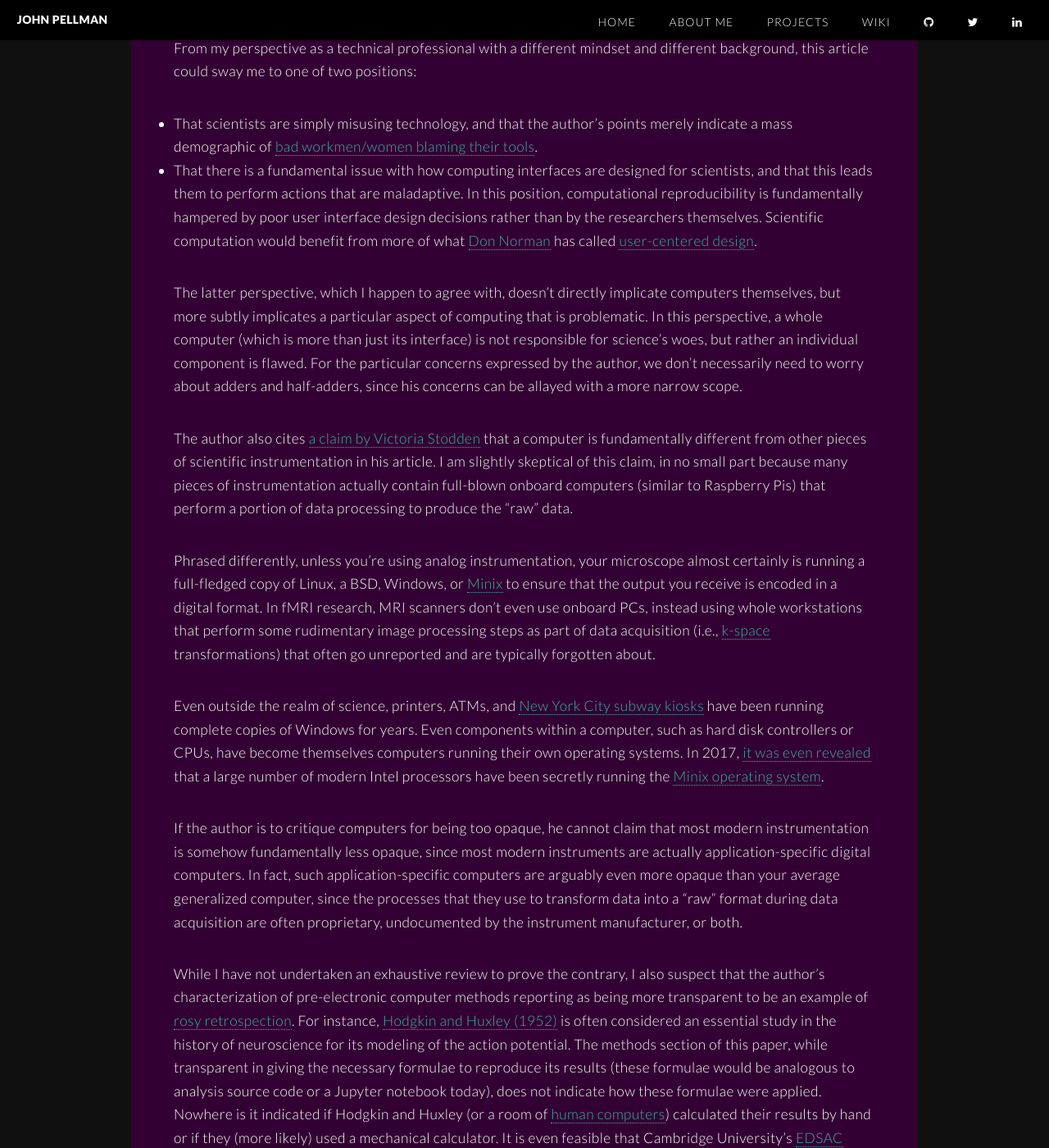
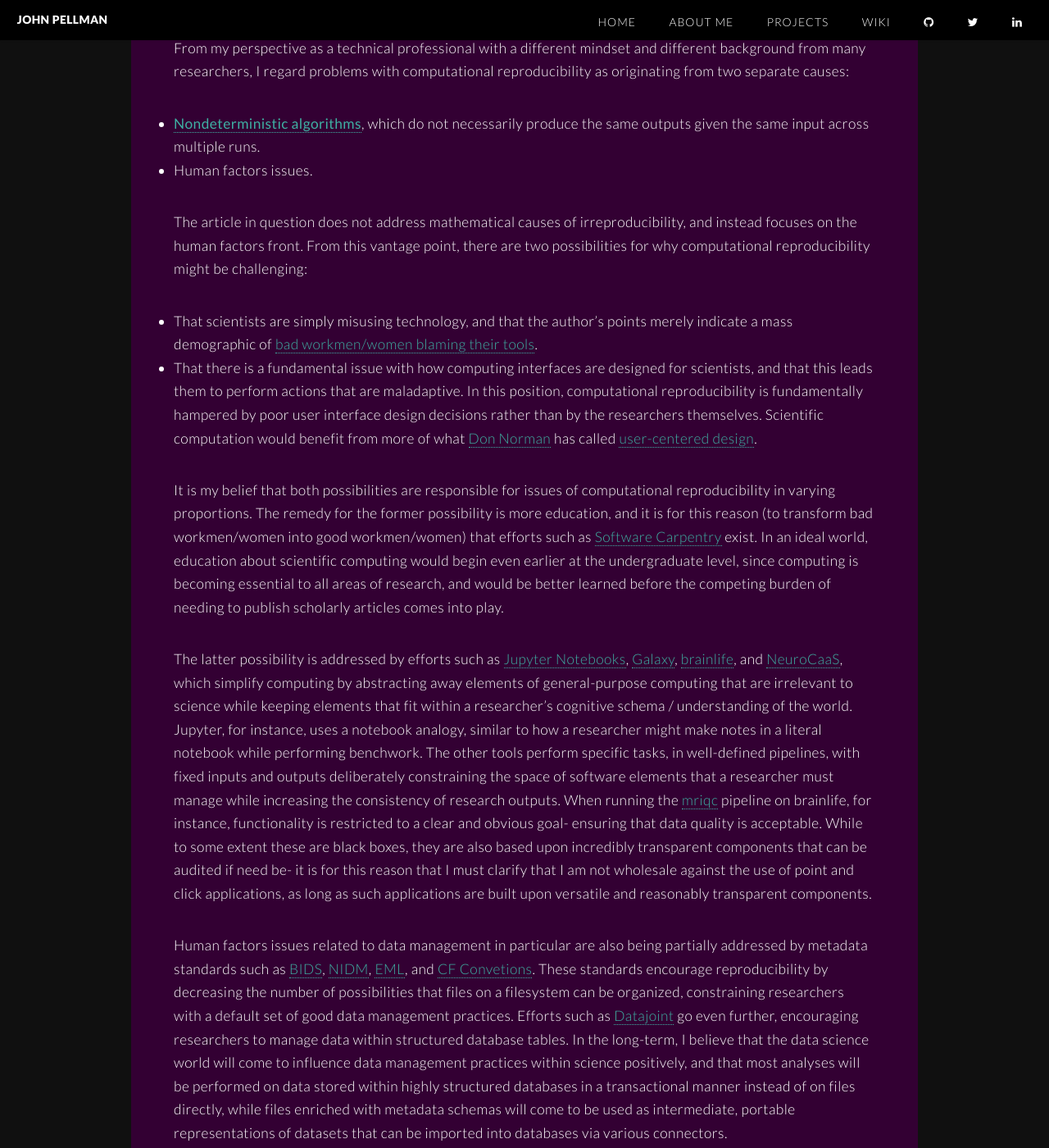
Before and after one commit to jpellman/jpellman.github.io, a Jekyll site: the page built from _posts/2020-05-25-assorted-meditations-on-reproducibility.md, in a window 1280 px wide and 1400 px high, scrolled down 2489 px. Shown: the whole window at 82% size. Built offline with Jekyll 4.4.1, drawn with Linux system fonts in a browser that asks for light colours; some of the changed text lies outside the part shown.

Commit message:
Added some more thoughts

```diff
--- a/_posts/2020-05-25-assorted-meditations-on-reproducibility.md
+++ b/_posts/2020-05-25-assorted-meditations-on-reproducibility.md
@@ -5,13 +5,13 @@ date:   2020-05-25 21:36:14
 permalink: /2020-reproducibility.html
 ---
 
-It's been a while since I've written about scientific reproducibility, and I've accumulated quite a few perspectives in the intervening months.  I'm not certain that my thoughts have achieved a sufficient coherence to merit a full essay, but I believe that even in an unrefined form, they are worth publishing on this site as part of the broader dialogue about scientific reproducibility.  Most of the short motifs that follow are simply responses to other articles that are out there that I've come across.  It's important to note beforehand that I am mostly a layman in the topics that I comment on, and that I have not been fully active in participating in the context that they are being debated within.  Anything I say should thus be taken with a grain of salt.
+It's been a while since I've written about scientific reproducibility, and I've accumulated quite a few perspectives in the intervening months.  I'm not certain that my thoughts have achieved a sufficient coherence to merit a full essay, but I believe that even in an unrefined form, they are worth publishing on this site as part of the broader dialogue about scientific reproducibility.  Most of the short motifs that follow are simply responses to other articles that are out there that I've come across.  It's important to note beforehand that, while I feel confident in commenting on technical topics, I admittedly have not been fully keeping up with all of the discourse about reproducibility, so there are doubtless some blind spots that may be affecting my perspective.
 
 # The National Academies of Science and Engineering and ACM Definitions of Reproducibility
 
 In November of last year, I attended the [SC19](https://sc19.supercomputing.org/) conference, which brings together an assortment of computer scientists, systems administrators, and vendors.  One of the various birds of a feather sessions I attended ([The National Academies’ Report on Reproducibility and Replicability in Science: Inspirations for the SC Reproducibility Initiative](https://sc19.supercomputing.org/session/?sess=sess293)) discussed the issue of reproducibility in great detail.  The big news at this session was that several [operationalizations](https://en.wikipedia.org/wiki/Operationalization) for the concept of reproducibility that were developed independently by the ACM (see [here](https://www.acm.org/publications/policies/artifact-review-badging)) and the National Academies (see [here](https://doi.org/c5jp)) were being harmonized across the two organizations.
 
-A primary motivation for this reconciliation of jargon was that the ACM and National Academies were, in fact, using the same words to refer to the nearly the exact opposite concepts.  Namely, the ACM defined the term **replicability** to mean an attempt to reproduce an article's results using the exact same experimental setup by another team, while the term **reproducilibity** indicated the concept of convergent results made by a different team using a different experimental setup.
+A primary motivation for this reconciliation of jargon was that the ACM and National Academies were, in fact, using the same words to refer to the nearly the exact opposite concepts.  Namely, the ACM defined the term **replicability** to mean an attempt to reproduce an article's results using the exact same experimental setup by another team, while the term **reproducibility** indicated the concept of convergent results made by a different team using a different experimental setup.
 
 The National Academies, in contrast, defined **reproducibility** as the act of an independent team obtaining the same results through rigid adherence to the same methods and setup while also using the same dataset, while **replicability** referred to convergent results emerging from non-identical setups.
 
@@ -24,18 +24,27 @@ It is my personal opinion that it would be better to use one term (reproducibili
 Recently I came across [an article](https://theconversation.com/how-computers-broke-science-and-what-we-can-do-to-fix-it-49938) that impugns electronic computers for breaking science.  Namely, computers are blamed for:
 
  * Making data processing methods more opaque and converting processes that were formerly transparent into black boxes.
- * Being too versatile, and thus complicating methods reporting in journal articles.  Furthermore, making it so that results are reproducible now involves documenting your both your software and dataset and potentially using a standardized organizational scheme like [BIDS](https://bids.neuroimaging.io/) or the [CF](http://cfconventions.org/Data/cf-documents/overview/article.pdf) metadata standard.
+ * Being too versatile, and thus complicating methods reporting in journal articles.  Furthermore, making it so that results are reproducible now involves documenting your both your software and data management efforts.
 
 While the article contains many positions that I agree with to varying degrees, such as increased sharing of data, the use of open source toolkits, and a shift away from exclusively point-and-click applications, I find that the central premise- that computers in and of themselves have somehow disrupted the scientific process- to be poorly supported.  I do think that there is an element of truth to what the author says in this regard, but I think that this central position lacks precision.
 
-From my perspective as a technical professional with a different mindset and different background, this article could sway me to one of two positions:
+From my perspective as a technical professional with a different mindset and different background from many researchers, I regard problems with computational reproducibility as originating from two separate causes:
+
+ * **[Nondeterministic algorithms](https://en.wikipedia.org/wiki/Nondeterministic_algorithm)**, which do not necessarily produce the same outputs given the same input across multiple runs.
+ * Human factors issues.
+
+The article in question does not address mathematical causes of irreproducibility, and instead focuses on the human factors front.  From this vantage point, there are two possibilities for why computational reproducibility might be challenging:
 
  * That scientists are simply misusing technology, and that the author's points merely indicate a mass demographic of [bad workmen/women blaming their tools](https://en.wiktionary.org/wiki/a_bad_workman_always_blames_his_tools).
  * That there is a fundamental issue with how computing interfaces are designed for scientists, and that this leads them to perform actions that are maladaptive.  In this position, computational reproducibility is fundamentally hampered by poor user interface design decisions rather than by the researchers themselves.  Scientific computation would benefit from more of what [Don Norman](https://en.wikipedia.org/wiki/Don_Norman) has called [user-centered design](https://en.wikipedia.org/wiki/User-centered_design).
 
-The latter perspective, which I happen to agree with, doesn't directly implicate computers themselves, but more subtly implicates a particular aspect of computing that is problematic.  In this perspective, a whole computer (which is more than just its interface) is not responsible for science's woes, but rather an individual component is flawed.  For the particular concerns expressed by the author, we don't necessarily need to worry about adders and half-adders, since his concerns can be allayed with a more narrow scope.
+It is my belief that both possibilities are responsible for issues of computational reproducibility in varying proportions.  The remedy for the former possibility is more education, and it is for this reason (to transform bad workmen/women into good workmen/women) that efforts such as [Software Carpentry](https://software-carpentry.org/) exist.  In an ideal world, education about scientific computing would begin even earlier at the undergraduate level, since computing is becoming essential to all areas of research, and would be better learned before the competing burden of needing to publish scholarly articles comes into play.
 
-The author also cites [a claim by Victoria Stodden](https://www.edge.org/annual-question/2014/response/25340) that a computer is fundamentally different from other pieces of scientific instrumentation in his article.  I am slightly skeptical of this claim, in no small part because many pieces of instrumentation actually contain full-blown onboard computers (similar to Raspberry Pis) that perform a portion of data processing to produce the "raw" data.
+The latter possibility is addressed by efforts such as [Jupyter Notebooks](https://jupyter.org/), [Galaxy](https://usegalaxy.org/), [brainlife](https://brainlife.io/), and [NeuroCaaS](http://www.neurocaas.org/), which simplify computing by abstracting away elements of general-purpose computing that are irrelevant to science while keeping elements that fit within a researcher's cognitive schema / understanding of the world.  Jupyter, for instance, uses a notebook analogy, similar to how a researcher might make notes in a literal notebook while performing benchwork.  The other tools perform specific tasks, in well-defined pipelines, with fixed inputs and outputs deliberately constraining the space of software elements that a researcher must manage while increasing the consistency of research outputs.  When running the [mriqc](https://mriqc.readthedocs.io/en/stable/) pipeline on brainlife, for instance, functionality is restricted to a clear and obvious goal- ensuring that data quality is acceptable.  While to some extent these are black boxes, they are also based upon incredibly transparent components that can be audited if need be- it is for this reason that I must clarify that I am not wholesale against the use of point and click applications, as long as such applications are built upon versatile and reasonably transparent components.
+
+Human factors issues related to data management in particular are also being partially addressed by metadata standards such as [BIDS](https://bids.neuroimaging.io/), [NIDM](http://nidm.nidash.org/), [EML](https://eml.ecoinformatics.org/), and [CF Convetions](http://cfconventions.org/).  These standards encourage reproducibility by decreasing the number of possibilities that files on a filesystem can be organized, constraining researchers with a default set of good data management practices.  Efforts such as [Datajoint](https://datajoint.io/) go even further, encouraging researchers to manage data within structured database tables.  In the long-term, I believe that the data science world will come to influence data management practices within science positively, and that most analyses will be performed on data stored within highly structured databases in a transactional manner instead of on files directly, while files enriched with metadata schemas will come to be used as intermediate, portable representations of datasets that can be imported into databases via various connectors.
+
+The author also cites [a claim by Victoria Stodden](https://www.edge.org/annual-question/2014/response/25340) that a computer is fundamentally different from other pieces of scientific instrumentation in his article.  I am slightly skeptical of this claim, in no small part because many pieces of instrumentation themselves contain full-blown onboard computers (similar to Raspberry Pis) that perform a portion of data processing to produce the "raw" data.
 
 Phrased differently, unless you're using analog instrumentation, your microscope almost certainly is running a full-fledged copy of Linux, a BSD, Windows, or [Minix](https://www.minix3.org/) to ensure that the output you receive is encoded in a digital format.  In fMRI research, MRI scanners don't even use onboard PCs, instead using whole workstations that perform some rudimentary image processing steps as part of data acquisition (i.e., [k-space](https://en.wikipedia.org/wiki/K-space_(magnetic_resonance_imaging)) transformations) that often go unreported and are typically forgotten about.
 
```
